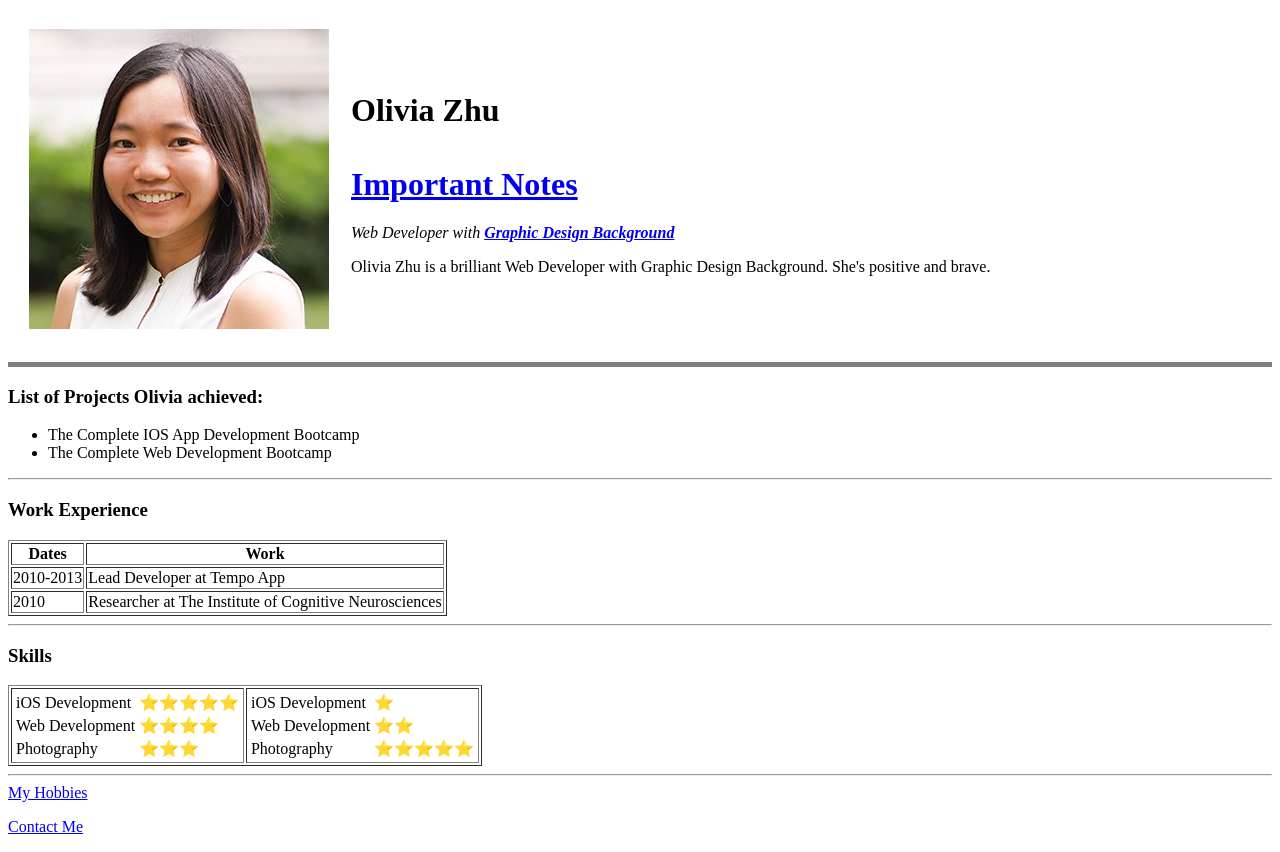
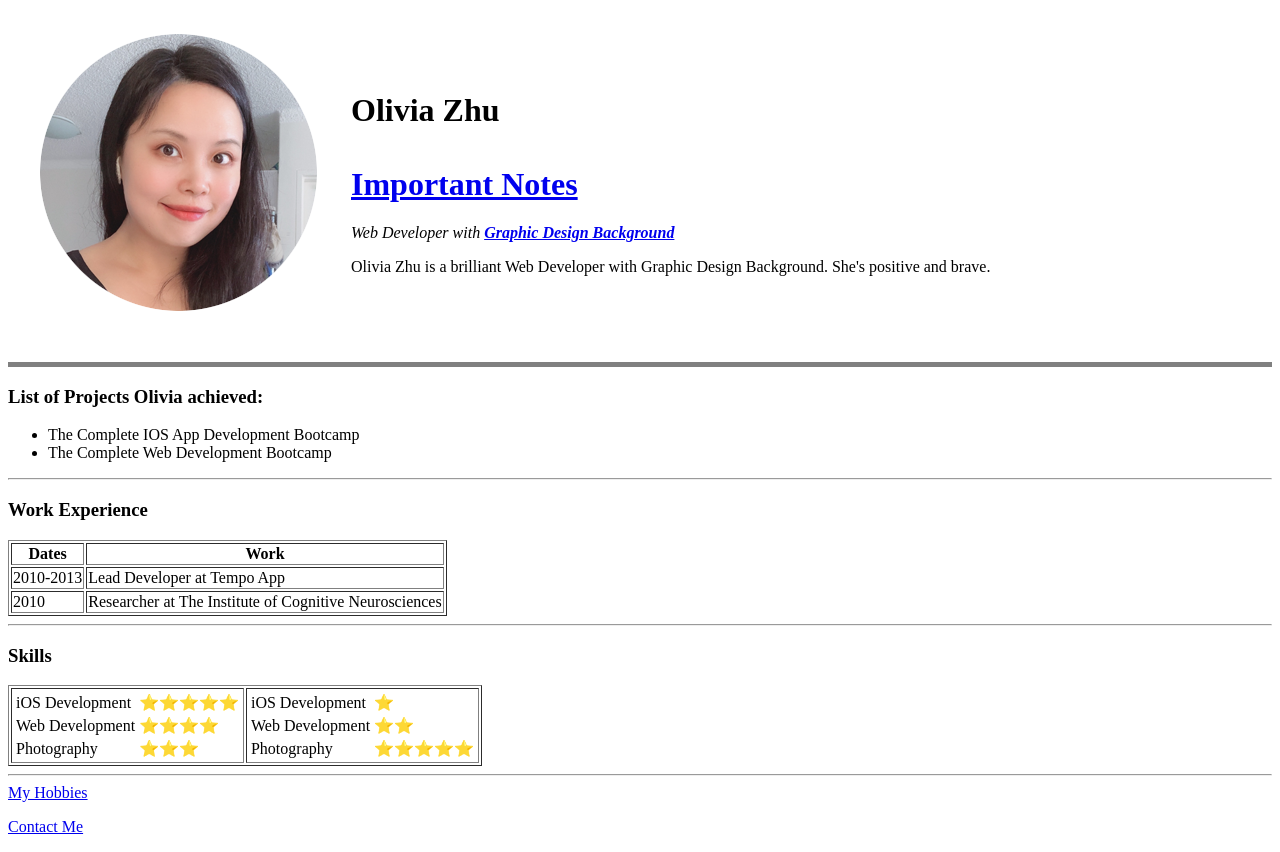
Before and after one commit to olivia2017/cv, a plain HTML site: page index.html in a window 1280 px wide. Drawn offline with Linux system fonts and the light colour scheme.

Commit message:
Update index.html

```diff
--- a/index.html
+++ b/index.html
@@ -9,7 +9,7 @@
 <body>
   <table cellspacing="20">
     <tr>
-      <td> <img src="300.jpg" alt="The girl's profile picture">
+      <td> <img src="YZ300.png" alt="The girl's profile picture">
       </td>
       <td>
         <h1>Olivia Zhu
```
